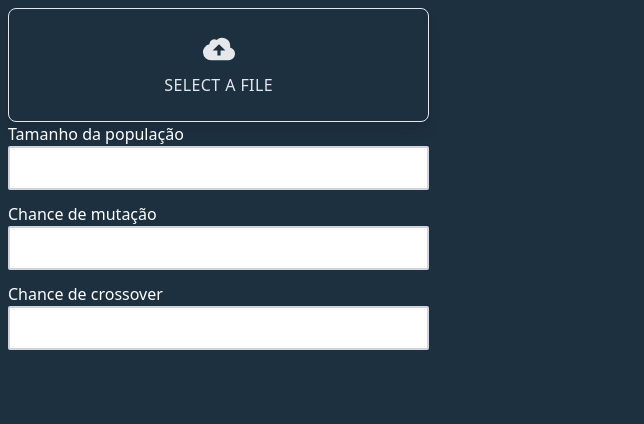
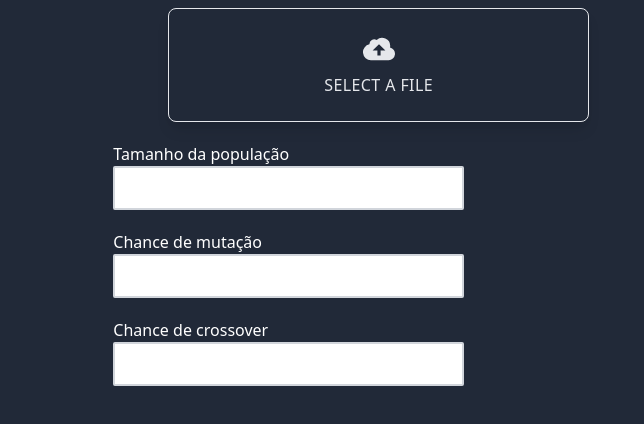
Before and after one commit to tecnicasilegais/GeneticAlgorithm-T1, a Svelte app: page / in a window 1280 px wide. Shown: the top 424 px of the page, without its empty margins (0-644 px from the left). Built offline with nearby package versions, Linux system fonts and the light colour scheme.

Commit message:
Ta começando a ficar bom

```diff
--- a/src/App.svelte
+++ b/src/App.svelte
@@ -1,14 +1,12 @@
 <script>
     import FileInput from './components/FileInput.svelte';
-	import { textTolist, store } from './store';
-	import { init,storep } from './genetic';
+	import { textTolist } from './store';
+	import { storep } from './genetic';
 	import Pagination from '@fouita/pagination';
-    import { ppid } from 'process';
     let fjd;
     storep.subscribe(fill_json_data => {fjd = fill_json_data });
 
     let current = 0;
-    let num_items= fjd.length == undefined ? 0 : fjd.length;
     let per_page=1;
     export let fileContents;
     export let cc,pz,cm;
@@ -50,37 +48,55 @@
 
     <FileInput />
 
-    <div class='mb-3'>
+    <div class='m-5 w-5/6 mx-auto'>
 	    <label for='popsize' class='form-label'>Tamanho da população</label>
-		<input class='border-2 border-gray-300 p-2 w-1/3 bg-dark text-black' min="1" type='number' id='popsize' bind:value={pz}>
+		<input class='border-2 border-gray-300 p-2 w-1/3 bg-dark text-black' min='1' type='number' id='popsize' bind:value={pz}>
 	</div>
-    <div class='mb-3'>
+    <div class='m-5 w-5/6 mx-auto'>
 	    <label for='mutcha' class='form-label'>Chance de mutação</label>
-		<input class='border-2 border-gray-300 p-2 w-1/3 bg-dark text-black' step="0.01" min="0" max="1" type='number' id='mutcha' bind:value={cm}>
+		<input class='border-2 border-gray-300 p-2 w-1/3 bg-dark text-black' step='0.01' min='0' max='1' type='number' id='mutcha' bind:value={cm}>
 	</div>
-    <div class='mb-3'>
+    <div class='m-5 w-5/6 mx-auto'>
 	    <label for='crosscha' class='form-label'>Chance de crossover</label>
-		<input class='border-2 border-gray-300 p-2 w-1/3 bg-dark text-black' step="0.01" min="0" max="1" type='number' id='crosscha' bind:value={cc}>
+		<input class='border-2 border-gray-300 p-2 w-1/3 bg-dark text-black' step='0.01' min='0' max='1' type='number' id='crosscha' bind:value={cc}>
     </div>
+
     {#if fjd.generation >= 0}
-    <div class='rounded overflow-hidden bg-gray-600 shadow-lg my-1 w-1/3'>
-        <div class='px-6 py-4'>
-            <p class='text-grey-700 text-center'>
-                Geração: {fjd.generation}<br />
-                População: {fjd.population}<br />
-                Valor da fitness: {fjd.fitnesses} Mutações: {fjd.mutations} Convergência: {fjd.convergence}
-            </p>
+        <p class='text-lg text-center font-bold m-5'>Geração: {fjd.generation}</p>
+        <table class='rounded-t-lg m-5 w-5/6 mx-auto bg-gray-200 text-gray-800'>
+            <tr class='text-left border-b-2 border-gray-300 ' >
+                <th class='px-4 py-3'>População</th>
+                <th class='p-0' width='110px'>Fitnesses</th>
+            </tr>
+            {#each fjd.population as pop, i}
+                <tr class='bg-gray-100 border-b border-gray-200'>
+                    <td class='px-4 py-3'>{pop}</td>
+                    <td class='px-4 py-3'>{fjd.fitnesses[i]}</td>
+                </tr>
+            {/each}
+        </table>
+        <div class="flex space-x-4 m-5 w-5/6 mx-auto">
+            <div class="flex-1">Mutações: {fjd.mutations}</div>
+            <div class="flex-2">
+                <a href='#' class='mx-auto m-inline-block rounded-full text-white
+                  bg-yellow-400 hover:bg-yellow-500 duration-300
+                  text-xs font-bold
+                  mr-1 md:mr-2 mb-2 px-2 md:px-4 py-1
+                  opacity-90 hover:opacity-100'>
+                  Convergência: {fjd.convergence}
+              </a>
+            </div>
         </div>
-    </div>
-    <div class='w-1/3 content-center'>
-	    <Pagination ref="green" bind:current={current} bind:num_items={fjd.length} {per_page} />
-    </div>
+        <div class="w-5/6 mx-36 lg:ml-96 lg:pl-80">
+	        <Pagination bind:current={current} bind:num_items={fjd.length} {per_page} />
+        </div>
     {/if}
 </main>
 
 <style>
     :global(body) {
-		background-color: #1d3040;
-        color: white !important;
+		background-color: rgb(33, 41, 56);
+        color: white;
 	}
+
 </style>
--- a/src/components/FileInput.svelte
+++ b/src/components/FileInput.svelte
@@ -1,7 +1,7 @@
 <script>
 
 </script>
-<label class='w-64 flex flex-col items-center px-4 py-6 bg-ba text-gray-200 w-1/3 h-1/2 rounded-lg shadow-lg tracking-wide uppercase border border-gray-200 cursor-pointer hover:bg-white hover:text-black'>
+<label class='w-64 flex flex-col mx-16 lg:mx-40 items-center px-4 py-6 bg-ba text-gray-200 w-1/3 h-1/2 rounded-lg shadow-lg tracking-wide uppercase border border-gray-200 cursor-pointer hover:bg-white hover:text-black'>
     <svg class='w-8 h-8' fill='currentColor' xmlns='http://www.w3.org/2000/svg' viewBox='0 0 20 20'>
         <path d='M16.88 9.1A4 4 0 0 1 16 17H5a5 5 0 0 1-1-9.9V7a3 3 0 0 1 4.52-2.59A4.98 4.98 0 0 1 17 8c0 .38-.04.74-.12 1.1zM11 11h3l-4-4-4 4h3v3h2v-3z' />
     </svg>
--- a/src/store.js
+++ b/src/store.js
@@ -1,5 +1,6 @@
 import { writable } from 'svelte/store';
 import { init } from './genetic';
+
 let best_matches = {}
 export let store = writable([])
 export function textTolist(text){
```
Also changed, not shown: public/build/bundle.css, public/build/bundle.js, 2 other files (tests, documents, lock files or other folders).
